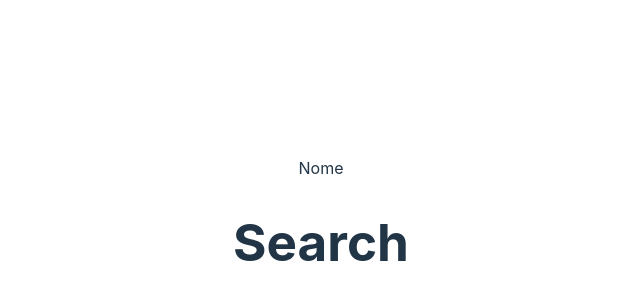
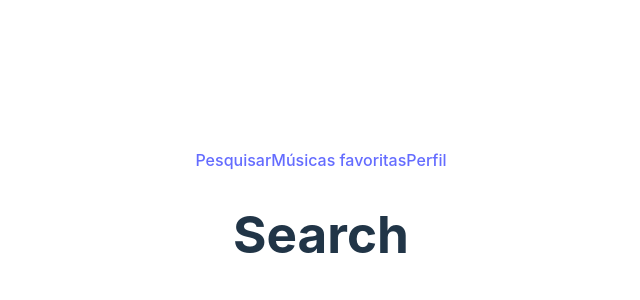
Before and after one commit to DiogoSalesP/trybetunes, a React (Vite) app: page /search in a window 1280 px wide. Shown: the part 178-478 px from the top of the page, without its empty margins (319-959 px from the left). Built offline with nearby package versions, Linux system fonts and the light colour scheme.

Commit message:
feat: header navigation links

```diff
--- a/src/components/header/index.tsx
+++ b/src/components/header/index.tsx
@@ -1,22 +1,22 @@
 import { useEffect, useState } from 'react';
+import { NavLink } from 'react-router-dom';
 import { getUser } from '../../service/userAPI';
 import { CreateUserType } from '../../types';
 
 export default function Header() {
   const [user, setUser] = useState<CreateUserType>();
 
-  function getLocalstorage() {
-    const data = getUser();
-    return data;
-  }
-
   useEffect(() => {
-    setUser(getLocalstorage());
+    setUser(getUser());
   }, []);
 
   return (
     <header>
-      <p>Nome</p>
+      <div>
+        <NavLink to="/search">Pesquisar</NavLink>
+        <NavLink to="/favorites">Músicas favoritas</NavLink>
+        <NavLink to="/profile">Perfil</NavLink>
+      </div>
       <p>{user?.name}</p>
     </header>
   );
```
